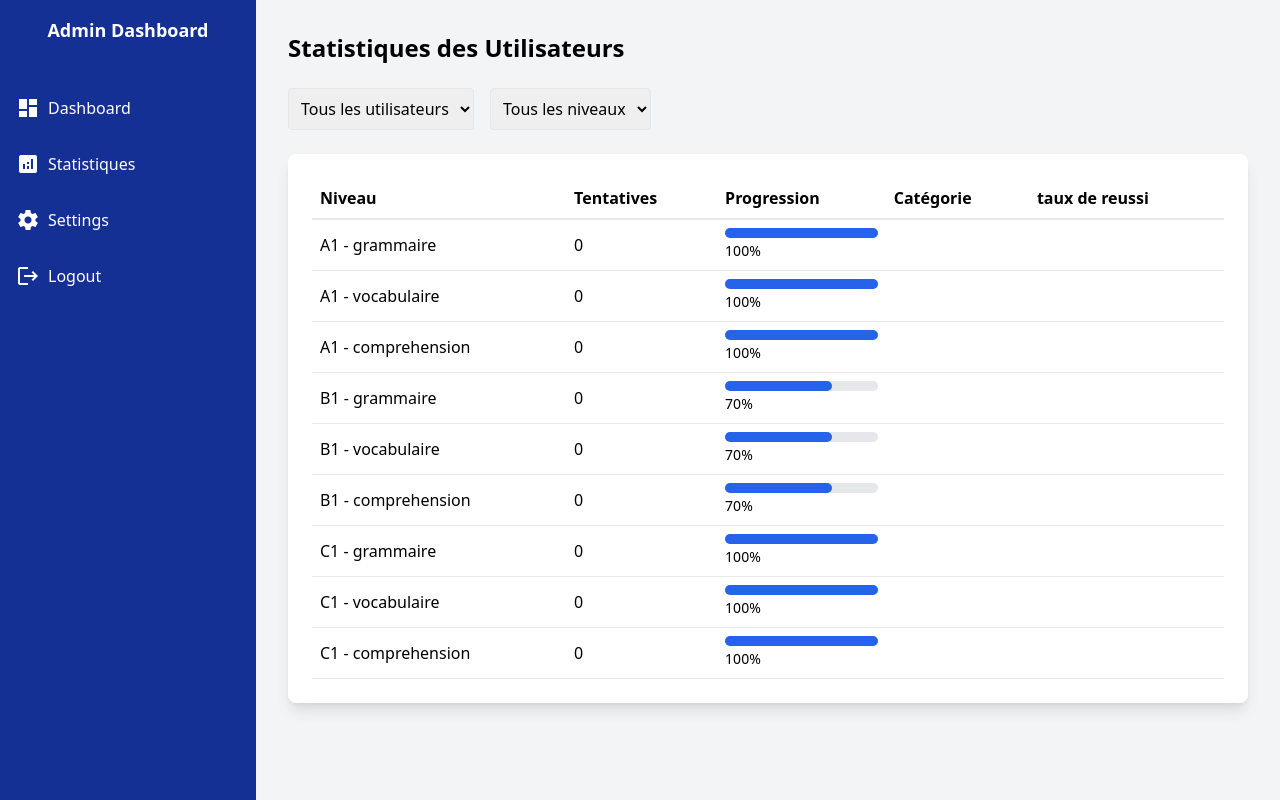
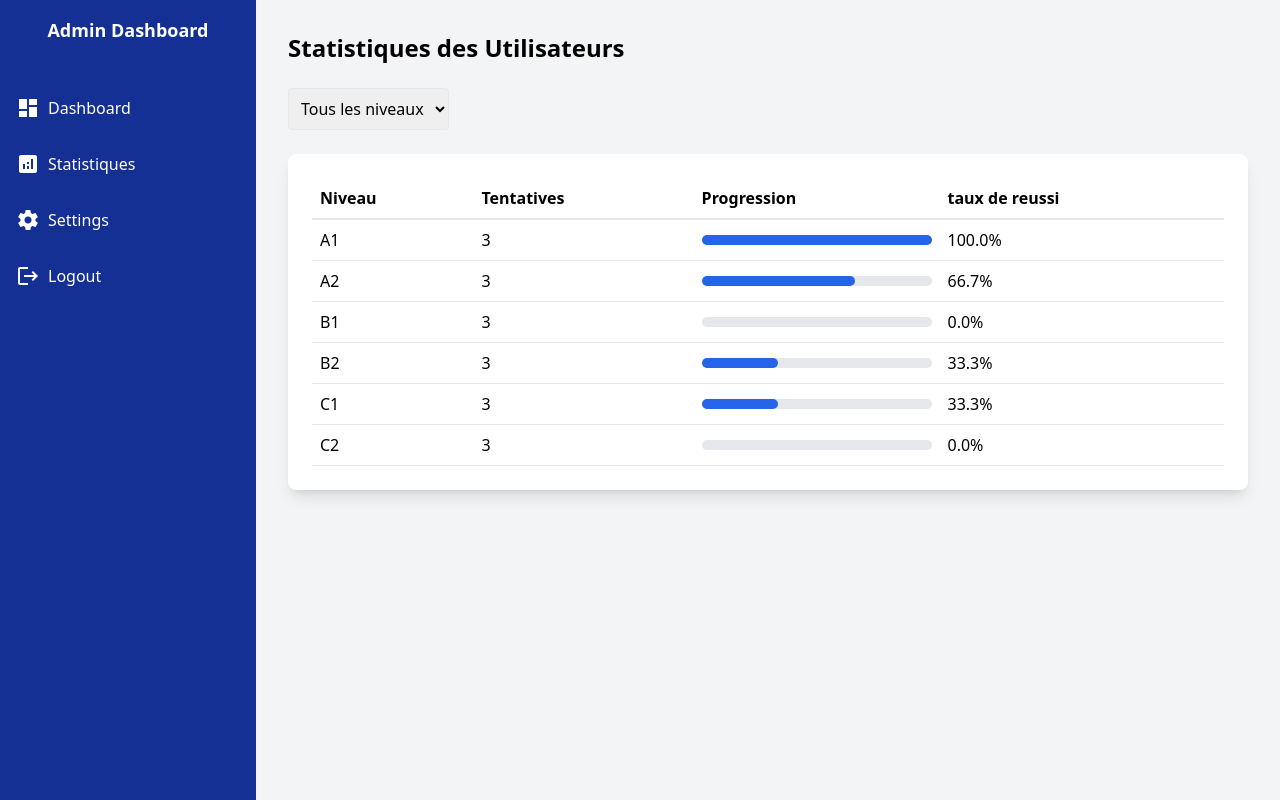
Before and after one commit to fouadlamrini/brief2-squad6-Visionary-vreations-fouad, a plain HTML site: page statistique.html in a window 1280 px wide. Drawn offline with Linux system fonts and the light colour scheme.

Commit message:
modifier statistique

```diff
--- a/js/statistique.js
+++ b/js/statistique.js
@@ -1,68 +1,133 @@
+const user = {
+    name: "fouad",
+    password:"fouad123" ,
+    status: "user",
+    levels: {
+      A1: {
+        categories: {
+          grammaire: { validation: true, attempts: 1, time: 0 },
+          vocabulaire: { validation: true, attempts: 0, time: 0 },
+          comprehension: { validation: true, attempts: 0, time: 0 },
+        },
+      },
+      A2: {
+        categories: {
+          grammaire: { validation: false, attempts: 0, time: 0 },
+          vocabulaire: { validation: true, attempts: 0, time: 0 },
+          comprehension: { validation: true, attempts: 0, time: 0 },
+        },
+      },
+      B1: {
+        categories: {
+          grammaire: { validation: false, attempts: 0, time: 0 },
+          vocabulaire: { validation: false, attempts: 0, time: 0 },
+          comprehension: { validation: false, attempts: 0, time: 0 },
+        },
+      },
+      B2: {
+        categories: {
+          grammaire: { validation: false, attempts: 0, time: 0 },
+          vocabulaire: { validation: false, attempts: 0, time: 0 },
+          comprehension: { validation: true, attempts: 0, time: 0 },
+        },
+      },
+      C1: {
+        categories: {
+          grammaire: { validation: true, attempts: 0, time: 0 },
+          vocabulaire: { validation: false, attempts: 0, time: 0 },
+          comprehension: { validation: false, attempts: 0, time: 0 },
+        },
+      },
+      C2: {
+        categories: {
+          grammaire: { validation: false, attempts: 0, time: 0 },
+          vocabulaire: { validation: false, attempts: 0, time: 0 },
+          comprehension: { validation: false, attempts: 0, time: 0 },
+        },
+      },
+    },
+  };
 
-const users = {
-    'user_1': {
-        username: 'Ahmed',
-        level: 'A1',
-        score: 10,
-        attempts: {
-            A1: { count: 2 },
-            A2: { count: 0 },
-            B1: { count: 0 },
-            B2: { count: 0 },
-            C1: { count: 0 },
-            C2: { count: 0 }
+function initializeDefaultData() {
+    if (!localStorage.getItem('users')) {
+        const initialUsers = {
+            'user1': JSON.parse(JSON.stringify(user))
+        };
+        localStorage.setItem('users', JSON.stringify(initialUsers));
     }
-    },
-    'user_2': {
-        username: 'Sarah',
-        level: 'B1',
-        score: 7,
-        attempts: {
-            A1: { count: 3 },
-            A2: { count: 2 },
-            B1: { count: 1 },
-            B2: { count: 0 },
-            C1: { count: 0 },
-            C2: { count: 0 }
+    watchAndUpdateValidation();
 }
-    },
-    'user_3': {
-        username: 'muhamed',
-        level: 'C1',
-        score: 10,
-        attempts: {
-            A1: { count: 3 },
-            A2: { count: 3 },
-            B1: { count: 2 },
-            B2: { count: 1 },
-            C1: { count: 2 },
-            C2: { count: 0 }
+
+function watchAndUpdateValidation() {
+    const users = JSON.parse(localStorage.getItem('users'));
+    if (users && users.user1) {
+
+        users.user1.levels.A1.categories.grammaire.validation = user.levels.A1.categories.grammaire.validation;
+        users.user1.levels.A1.categories.vocabulaire.validation = user.levels.A1.categories.vocabulaire.validation;
+        users.user1.levels.A1.categories.comprehension.validation = user.levels.A1.categories.comprehension.validation;
+
+
+        users.user1.levels.A2.categories.grammaire.validation = user.levels.A2.categories.grammaire.validation;
+        users.user1.levels.A2.categories.vocabulaire.validation = user.levels.A2.categories.vocabulaire.validation;
+        users.user1.levels.A2.categories.comprehension.validation = user.levels.A2.categories.comprehension.validation;
+
+        users.user1.levels.B1.categories.grammaire.validation = user.levels.B1.categories.grammaire.validation;
+        users.user1.levels.B1.categories.vocabulaire.validation = user.levels.B1.categories.vocabulaire.validation;
+        users.user1.levels.B1.categories.comprehension.validation = user.levels.B1.categories.comprehension.validation;
+
+
+        users.user1.levels.B2.categories.grammaire.validation = user.levels.B2.categories.grammaire.validation;
+        users.user1.levels.B2.categories.vocabulaire.validation = user.levels.B2.categories.vocabulaire.validation;
+        users.user1.levels.B2.categories.comprehension.validation = user.levels.B2.categories.comprehension.validation;
+
+        users.user1.levels.C1.categories.grammaire.validation = user.levels.C1.categories.grammaire.validation;
+        users.user1.levels.C1.categories.vocabulaire.validation = user.levels.C1.categories.vocabulaire.validation;
+        users.user1.levels.C1.categories.comprehension.validation = user.levels.C1.categories.comprehension.validation;
+
+
+        users.user1.levels.C2.categories.grammaire.validation = user.levels.C2.categories.grammaire.validation;
+        users.user1.levels.C2.categories.vocabulaire.validation = user.levels.C2.categories.vocabulaire.validation;
+        users.user1.levels.C2.categories.comprehension.validation = user.levels.C2.categories.comprehension.validation;
+
+
+        Object.entries(user.levels).forEach(([level, levelData]) => {
+            Object.entries(levelData.categories).forEach(([category, categoryData]) => {
+                if (categoryData.validation) {
+                    users.user1.levels[level].categories[category].attempts = 1;
+                }
+            });
+        });
+
+        localStorage.setItem('users', JSON.stringify(users));
+        updateStatsTable(document.getElementById('levelFilter')?.value || 'all');
     }
 }
-};
 
+setInterval(watchAndUpdateValidation, 1000);
 
-function initializeDefaultData() {
-    Object.entries(users).forEach(([key, value]) => {
-        if (!localStorage.getItem(key)) {
-            localStorage.setItem(key, JSON.stringify(value));
+function updateExistingData() {
+    const users = JSON.parse(localStorage.getItem('users'));
+    if (users && users.user1) {
+        users.user1.levels.A1.categories.grammaire.validation = true;
+        users.user1.levels.A1.categories.vocabulaire.validation = true;
+        users.user1.levels.A1.categories.comprehension.validation = true;
+
+        users.user1.levels.A1.categories.grammaire.attempts = 1;
+        users.user1.levels.A1.categories.vocabulaire.attempts = 1;
+        users.user1.levels.A1.categories.comprehension.attempts = 1;
+
+        localStorage.setItem('users', JSON.stringify(users));
     }
-    });
 }
 
-
 function getUserStats() {
-    const users = {};
-    const keys = Object.keys(localStorage);
-
-    keys.forEach(key => {
-        if (key.startsWith('user_')) {
-            const userData = JSON.parse(localStorage.getItem(key));
-            users[key] = userData;
+    try {
+        const users = JSON.parse(localStorage.getItem('users')) || {};
+        return users;
+    } catch (e) {
+        console.error('Error parsing users data:', e);
+        return {};
     }
-    });
-
-    return users;
 }
 
 
@@ -75,65 +140,61 @@ function getStatus(progress, attempts) {
     return attempts.count.toString();
 }
 
-function updateStatsTable(filterUser = 'all', filterLevel = 'all') {
+function updateStatsTable(filterLevel = 'all') {
     const tableBody = document.getElementById('statsTableBody');
     const users = getUserStats();
     tableBody.innerHTML = '';
 
-    Object.entries(users).forEach(([userId, userData]) => {
-        if ((filterUser === 'all' || userId === filterUser) &&
-            (filterLevel === 'all' || userData.level === filterLevel)) {
+    const levelStats = {};
 
 
-            const levelAttempts = userData.attempts[userData.level];
-            const categories = ['grammaire', 'vocabulaire', 'comprehension'];
+    Object.entries(users).forEach(([userId, userData]) => {
+        Object.entries(userData.levels).forEach(([level, levelData]) => {
+            if (!levelStats[level]) {
+                levelStats[level] = { totalCategories: 0, successCount: 0 };
+            }
 
-            categories.forEach(category => {
-                const progress = calculateProgress(userData.score);
+
+            Object.values(levelData.categories).forEach(categoryData => {
+                levelStats[level].totalCategories++;
+                if (categoryData.validation === true) {
+                    levelStats[level].successCount++;
+                }
+            });
+        });
+    });
+
+
+    Object.entries(levelStats).forEach(([level, stats]) => {
+        if (filterLevel === 'all' || level === filterLevel) {
             const row = document.createElement('tr');
             row.classList.add('border-b');
 
+
+            const successRate = (stats.successCount / stats.totalCategories) * 100;
+
             row.innerHTML = `
-                    <td class="p-2">${userData.level} - ${category}</td>
-                    <td class="p-2">${levelAttempts[category]?.count || 0}</td>
+                <td class="p-2">${level}</td>
+                <td class="p-2">${stats.totalCategories}</td>
                 <td class="p-2">
                     <div class="w-full bg-gray-200 rounded-full h-2.5">
-                            <div class="bg-blue-600 h-2.5 rounded-full" style="width: ${progress}%"></div>
+                        <div class="bg-blue-600 h-2.5 rounded-full" style="width: ${successRate}%"></div>
                     </div>
-                        <span class="text-sm">${progress}%</span>
                 </td>
+                <td class="p-2">${successRate.toFixed(1)}%</td>
             `;
 
             tableBody.appendChild(row);
-            });
         }
     });
 }
 
-
-function updateFilters() {
-
-    const userFilter = document.getElementById('userFilter');
-    const users = getUserStats();
-
-    userFilter.innerHTML = '<option value="all">Tous les utilisateurs</option>';
-    Object.entries(users).forEach(([userId, userData]) => {
-        console.log("userData",userData);
-        userFilter.innerHTML += `<option value="${userId}">${userData.username}</option>`;
-    });
-}
-
-
-document.getElementById('userFilter').addEventListener('change', (e) => {
-    updateStatsTable(e.target.value, document.getElementById('levelFilter').value);
-});
-
 document.getElementById('levelFilter').addEventListener('change', (e) => {
-    updateStatsTable(document.getElementById('userFilter').value, e.target.value);
+    updateStatsTable(e.target.value);
 });
 
 document.addEventListener('DOMContentLoaded', () => {
     initializeDefaultData();
-    updateFilters();
+    updateExistingData();
     updateStatsTable();
 });
--- a/statistique.html
+++ b/statistique.html
@@ -47,9 +47,7 @@
 
 
             <div class="mb-6 flex gap-4">
-                <select id="userFilter" class="border p-2 rounded">
-                    <option value="all">Tous les utilisateurs</option>
-                </select>
+
                 <select id="levelFilter" class="border p-2 rounded">
                     <option value="all">Tous les niveaux</option>
                     <option value="A1">A1</option>
@@ -68,7 +66,6 @@
                             <th class="p-2 text-left">Niveau</th>
                             <th class="p-2 text-left">Tentatives</th>
                             <th class="p-2 text-left"> Progression</th>
-                            <th class="p-2 text-left">Catégorie </th>
                             <th class="p-2 text-left"> taux de reussi</th>
                         </tr>
                     </thead>
```
Lines whose indentation alone changed are shown as unchanged.
